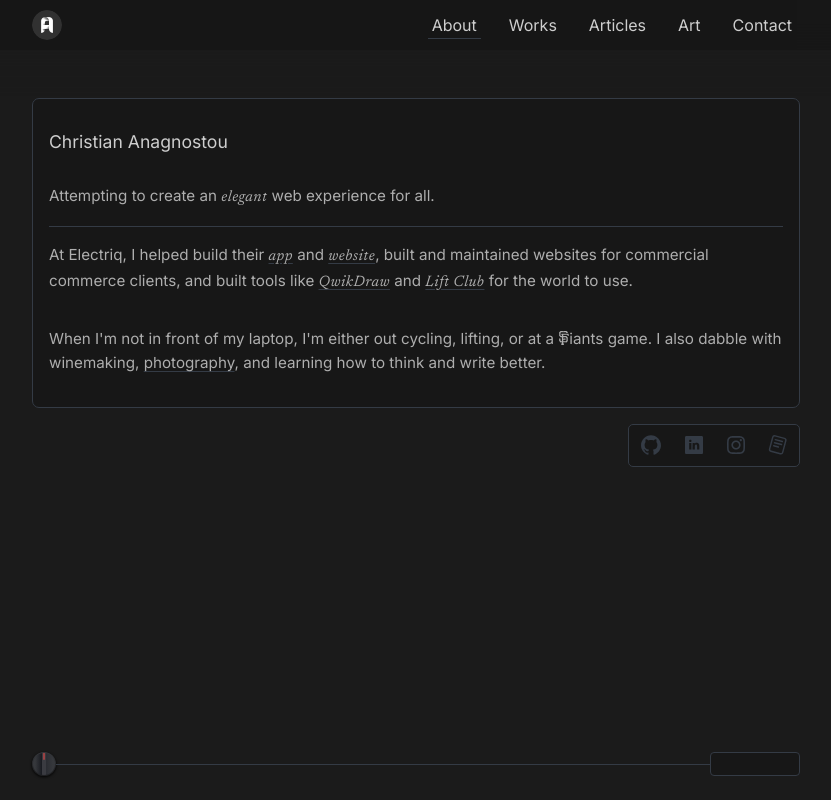
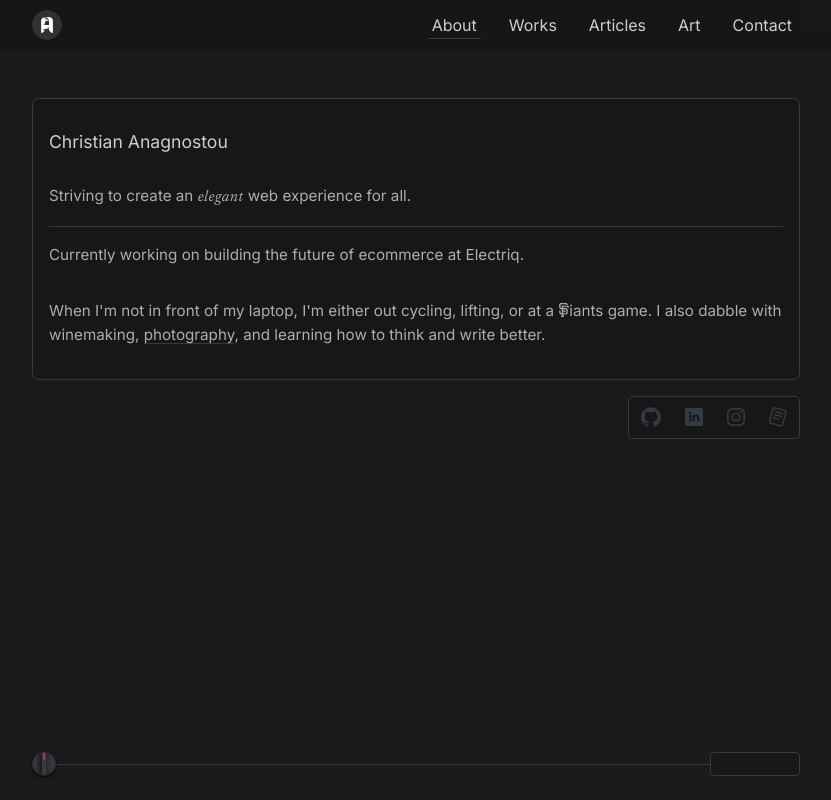
Before and after one commit to christiananagnostou/www, a Next.js app: page / in a window 1280 px wide. Shown: the whole page, without its empty margins (224-1055 px from the left). Built offline with nearby package versions, Linux system fonts and the light colour scheme.

Commit message:
update homepage bio

```diff
--- a/components/Home/Bio.tsx
+++ b/components/Home/Bio.tsx
@@ -10,30 +10,12 @@ function Bio() {
       <motion.h1 variants={fade}>Christian Anagnostou</motion.h1>
 
       <motion.p variants={fade}>
-        Attempting to create an <em>elegant</em> web experience for all.
+        Striving to create an <em>elegant</em> web experience for all.
       </motion.p>
 
       <motion.hr variants={fade} />
 
-      <motion.p variants={fade}>
-        At Electriq, I helped build their{' '}
-        <a href="https://www.electriq.app/" target={'_blank'} rel="noreferrer">
-          <em>app</em>
-        </a>{' '}
-        and{' '}
-        <a href="https://www.electriqmarketing.com/" target={'_blank'} rel="noreferrer">
-          <em>website</em>
-        </a>
-        , built and maintained websites for commercial commerce clients, and built tools like{' '}
-        <a href="https://qwikdraw.app/" target={'_blank'} rel="noreferrer">
-          <em>QwikDraw</em>
-        </a>{' '}
-        and{' '}
-        <a href="https://www.liftclub.app/" target={'_blank'} rel="noreferrer">
-          <em>Lift Club</em>
-        </a>{' '}
-        for the world to use.
-      </motion.p>
+      <motion.p variants={fade}>Currently working on building the future of ecommerce at Electriq.</motion.p>
 
       <motion.p variants={fade}>
         When I&apos;m not in front of my laptop, I&apos;m either out cycling, lifting, or at a{' '}
```
